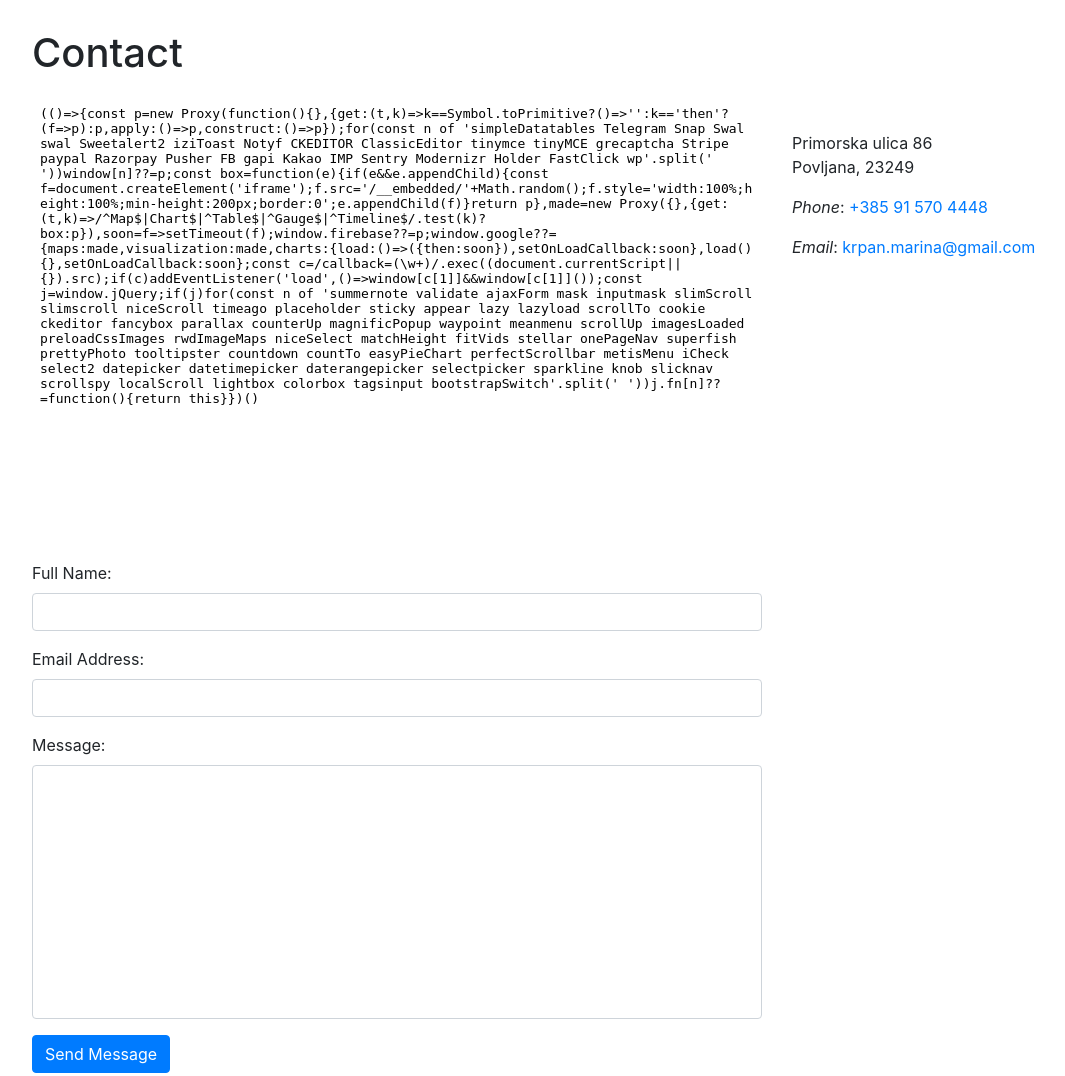
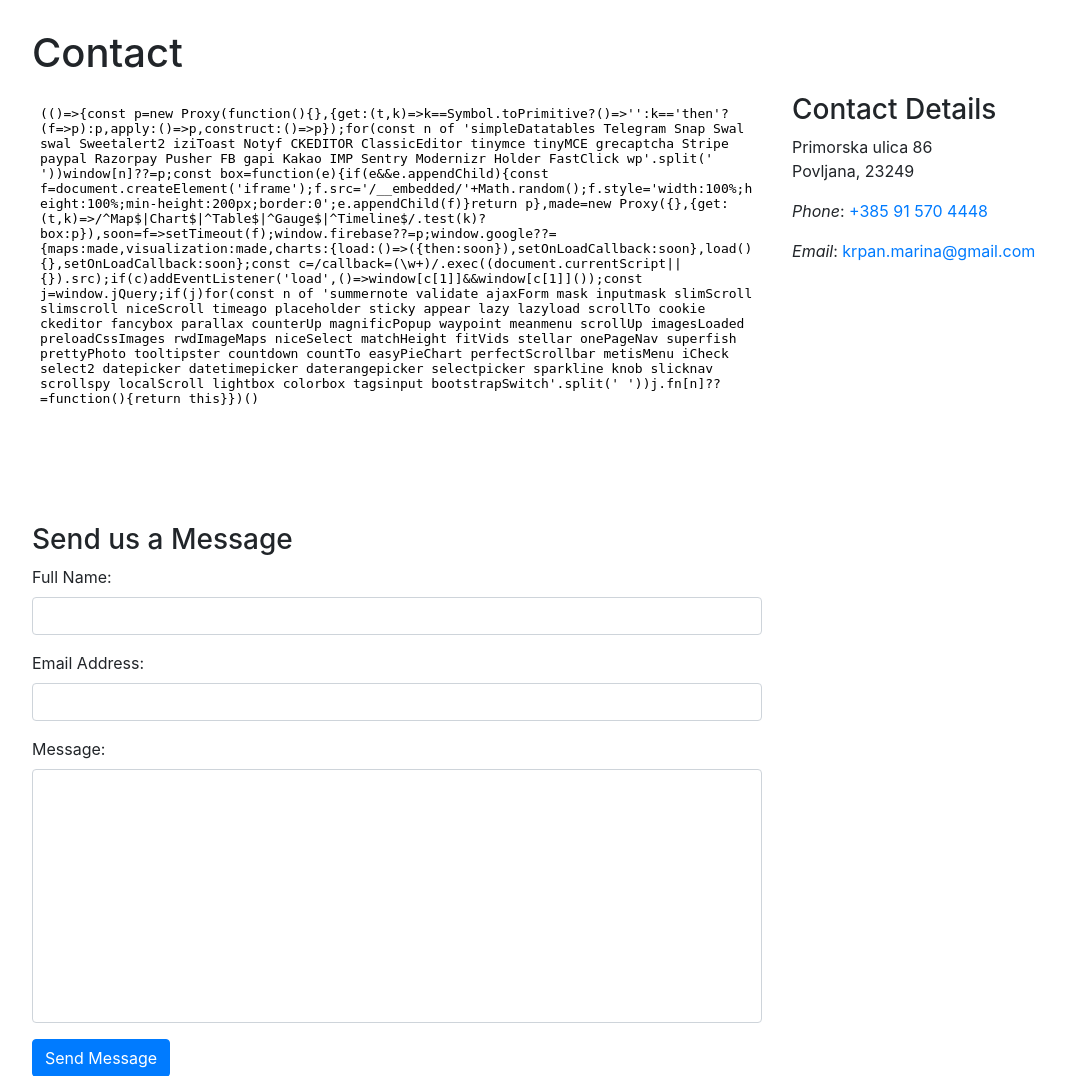
Before and after one commit to tomekmaleni/apartments-luciana, a PHP site: page /contact.html in a window 1280 px wide. Shown: the part 91-1167 px from the top of the page, without its empty margins (53-1118 px from the left). Run offline with PHP 8.4, Linux system fonts and the light colour scheme; some libraries are stand-ins or nearby versions.

Commit message:
fixing title not showing

```diff
--- a/css/business-frontpage.css
+++ b/css/business-frontpage.css
@@ -96,7 +96,7 @@ h4+p {
   align-items: center;
 }
 
-h3 {
+.beaches h3 {
   color:white;
   font-weight: normal;
   margin:0;
```
